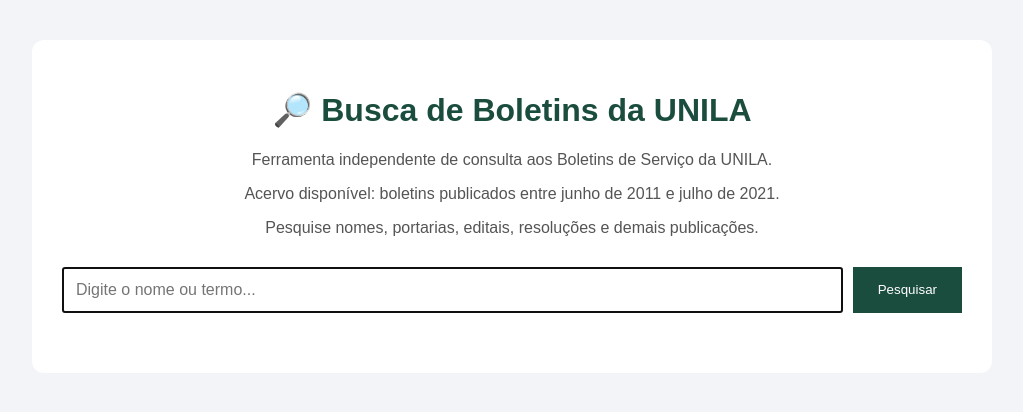
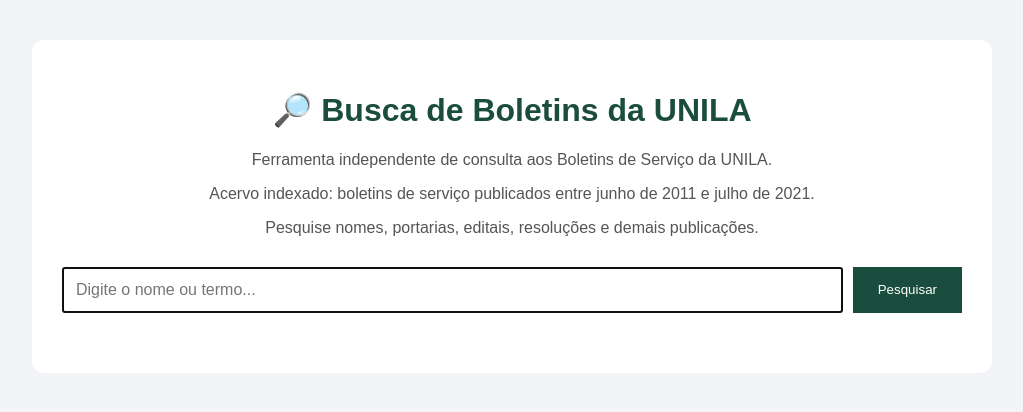
Before and after one commit to brunopsfoz-cell/busca-boletins, a Flask app: page / in a window 1280 px wide. Shown: the top 412 px of the page, without its empty margins (128-1151 px from the left). Run offline with Flask 3, Linux system fonts and the light colour scheme.

Commit message:
Ajustar busca e informações dos boletins

```diff
--- a/templates/index.html
+++ b/templates/index.html
@@ -29,8 +29,8 @@
 
 
     <p class="descricao">
-        Acervo disponível: boletins publicados entre junho de 2011 e julho de 2021.
-    </p>
+    Acervo indexado: boletins de serviço publicados entre junho de 2011 e julho de 2021.
+</p>
 
 
     <p class="descricao">
```
